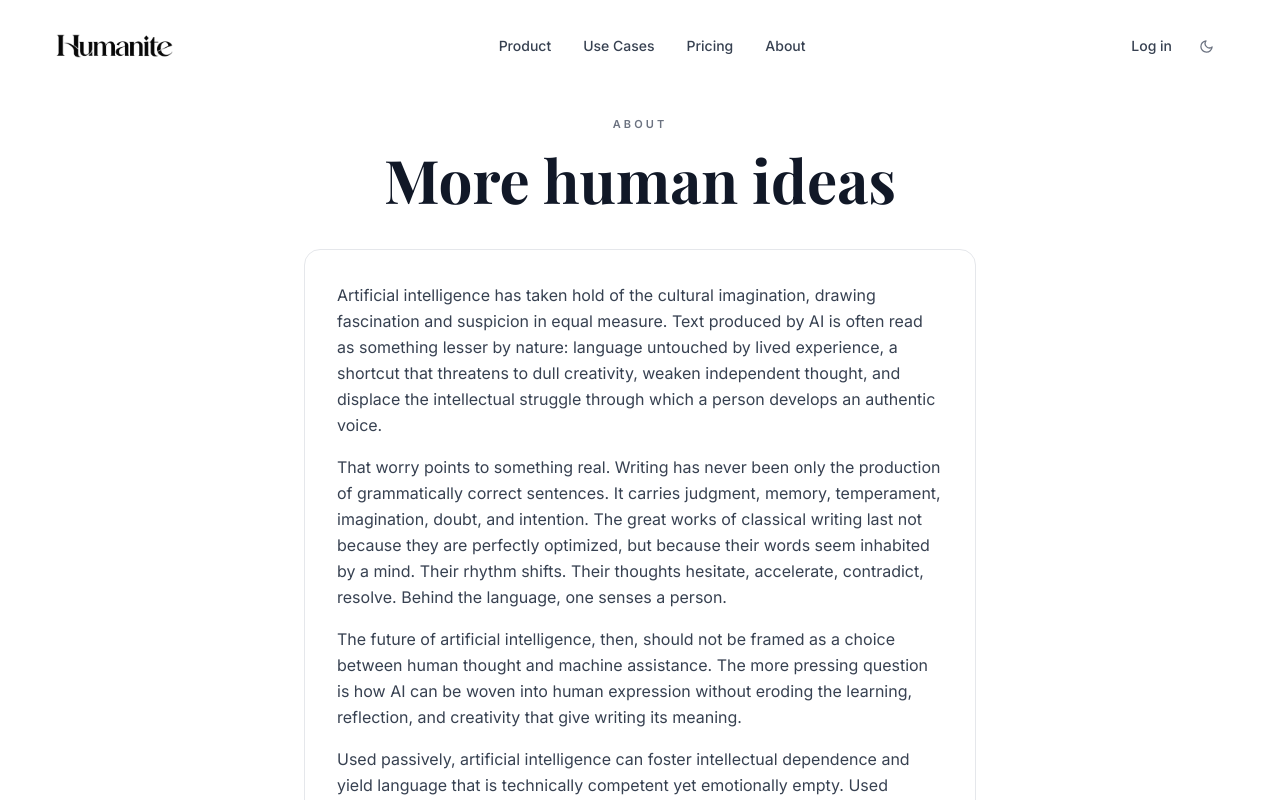
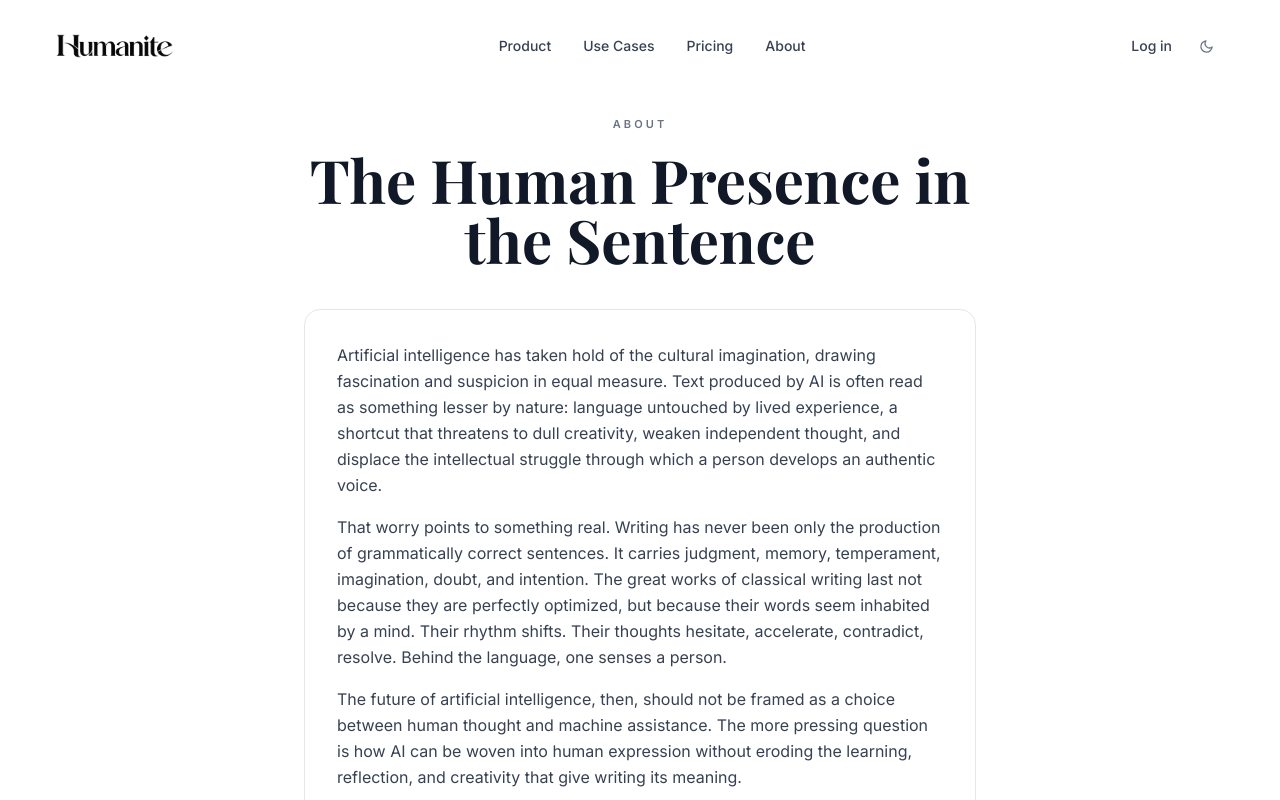
Before and after one commit to ZSPEC-OOS/humanite2, a Next.js app: page /about in a window 1280 px wide. Shown: the top 800 px of the page. Built offline with nearby package versions, Linux system fonts and the light colour scheme; a web font is replaced by a local one.

Commit message:
Change About page hero heading to "The Human Presence in the Sentence"
Co-Authored-By: Claude Sonnet 5 <noreply@anthropic.com>
Claude-Session: https://claude.ai/code/session_01LCtfebExEEMHdNUXGqU7u1

```diff
--- a/src/app/about/page.tsx
+++ b/src/app/about/page.tsx
@@ -16,7 +16,7 @@ export default function AboutPage() {
               About
             </p>
             <h1 className="mt-4 font-display text-4xl font-bold text-gray-900 dark:text-gray-100 md:text-6xl">
-              More human ideas
+              The Human Presence in the Sentence
             </h1>
           </div>
 
```
